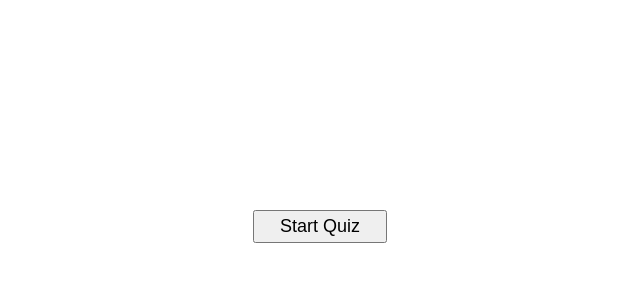
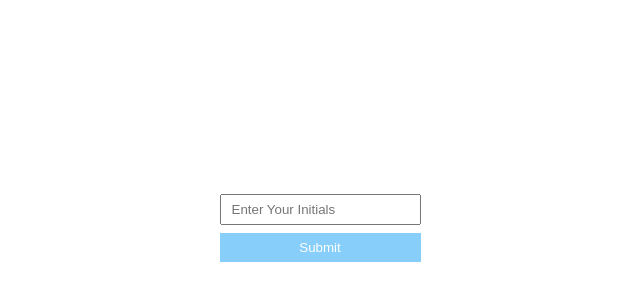
Before and after one commit to IsaiasD18/code_quiz, a plain HTML site: page index.html in a window 1280 px wide. Shown: the part 182-482 px from the top of the page, without its empty margins (320-960 px from the left). Drawn offline with Linux system fonts and the light colour scheme.

Commit message:
created a form for the users to input their name

```diff
--- a/css/style.css
+++ b/css/style.css
@@ -42,3 +42,23 @@ margin-left: 97%;
 margin-bottom: 48%;
 
 }
+
+form {
+    margin-bottom: 25px;
+    display: flex;
+    flex-direction: column;
+    /* width: 400px; */
+}
+
+form input, form button {
+    padding: 6px 10px;
+    margin-bottom: 8px;
+}
+
+form button {
+border: none;
+padding: 7px 10px;
+background-color: lightskyblue;
+color: white;
+cursor: pointer;
+}
--- a/index.html
+++ b/index.html
@@ -14,6 +14,11 @@
   <h3 id="question-text"></h3>
   <div class="choises" >
   </div>
+  <form id="user-form">
+    <!-- <label for="name-input">Enter Your Name:</label> -->
+    <input id="name-input" type="text" placeholder="Enter Your Initials">
+    <button>Submit</button>
+  </form>
 </div>
 
  <script src="js/questions.js"></script>
--- a/js/script.js
+++ b/js/script.js
@@ -4,6 +4,8 @@ var body = document.body;
 var timerEl = document.getElementById('timer');
 //create a variable that represents the current question that the user is on
 var currentQuestionIndex = 0;
+var input = document.querySelector('#name-input');
+var form = document.querySelector('#user-form');
 
 
 //create a button element and store it to a variable
@@ -40,6 +42,7 @@ function showCurrentQ() {
 var qObject = questionData[currentQuestionIndex];
 
 }
+button.classList.add('hide');
 
 //This function will show the question when the buttom is clicked
 function startGame() {
@@ -51,3 +54,19 @@ countdown()
 }
 
 button.addEventListener('click', startGame);
+
+function getUserInput(eventObj) {
+  eventObj.preventDefault();
+var initials = input.value;
+
+localStorage.setItem('initials-value', initials);
+
+  if (eventObj.keyCode === 13) {
+
+  }
+}
+
+// input.addEventListener('keydown', getUserInput);
+
+//prevent event default of the summit
+form.addEventListener('submit', getUserInput);
```
